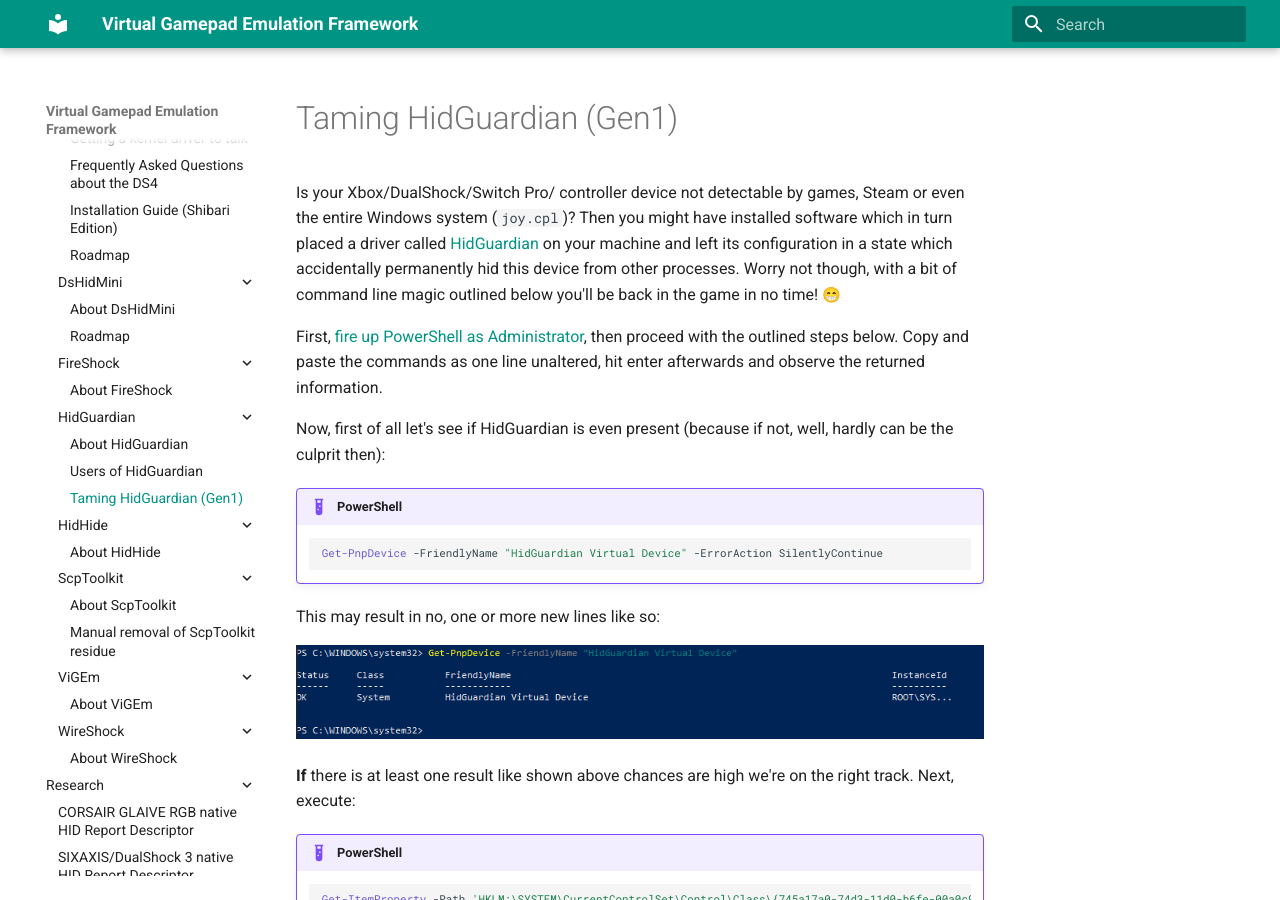
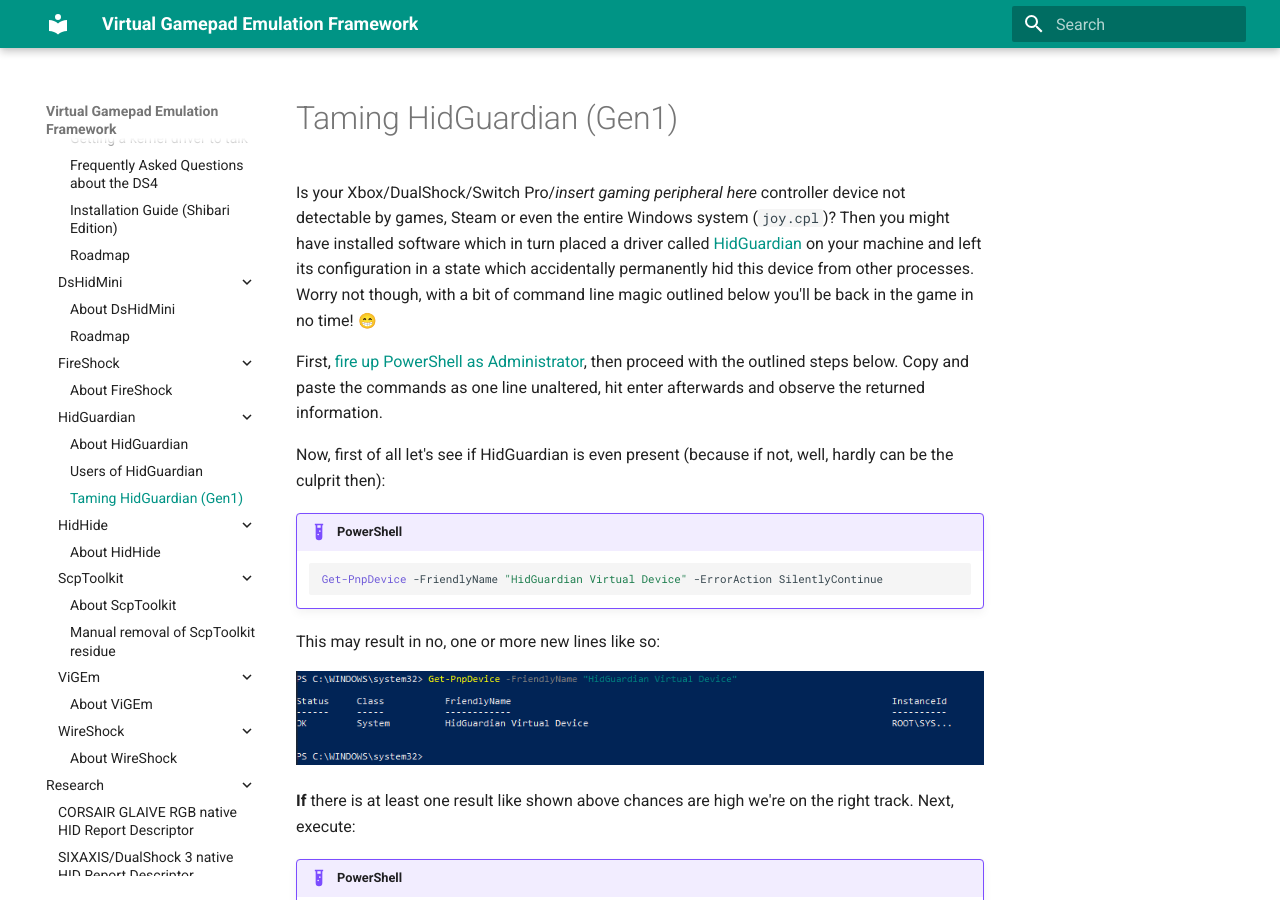
Before and after one commit to nefarius/ViGEm.github.io, an MkDocs documentation site: the page built from docs/projects/HidGuardian/Taming-HidGuardian-Gen1.md, in a window 1280 px wide and 900 px high. Built offline with MkDocs 1.6.1 and Material for MkDocs 9.7.7, drawn with Linux system fonts in a browser that asks for light colours; emoji names are drawn with the system emoji font.

Commit message:
Formatting fix

```diff
--- a/docs/projects/HidGuardian/Taming-HidGuardian-Gen1.md
+++ b/docs/projects/HidGuardian/Taming-HidGuardian-Gen1.md
@@ -1,6 +1,6 @@
 # Taming HidGuardian (Gen1)
 
-Is your Xbox/DualShock/Switch Pro/<insert gaming peripheral here> controller device not detectable by games, Steam or even the entire Windows system (`joy.cpl`)? Then you might have installed software which in turn placed a driver called [HidGuardian](https://github.com/ViGEm/HidGuardian) on your machine and left its configuration in a state which accidentally permanently hid this device from other processes. Worry not though, with a bit of command line magic outlined below you'll be back in the game in no time! :grin:
+Is your Xbox/DualShock/Switch Pro/*insert gaming peripheral here* controller device not detectable by games, Steam or even the entire Windows system (`joy.cpl`)? Then you might have installed software which in turn placed a driver called [HidGuardian](https://github.com/ViGEm/HidGuardian) on your machine and left its configuration in a state which accidentally permanently hid this device from other processes. Worry not though, with a bit of command line magic outlined below you'll be back in the game in no time! :grin:
 
 First, [fire up PowerShell as Administrator](https://www.top-password.com/blog/5-ways-to-run-powershell-as-administrator-in-windows-10/), then proceed with the outlined steps below. Copy and paste the commands as one line unaltered, hit enter afterwards and observe the returned information.
 
```
